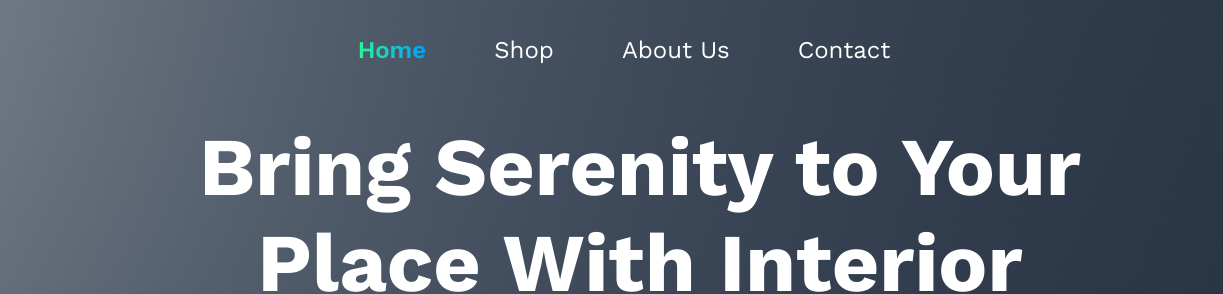
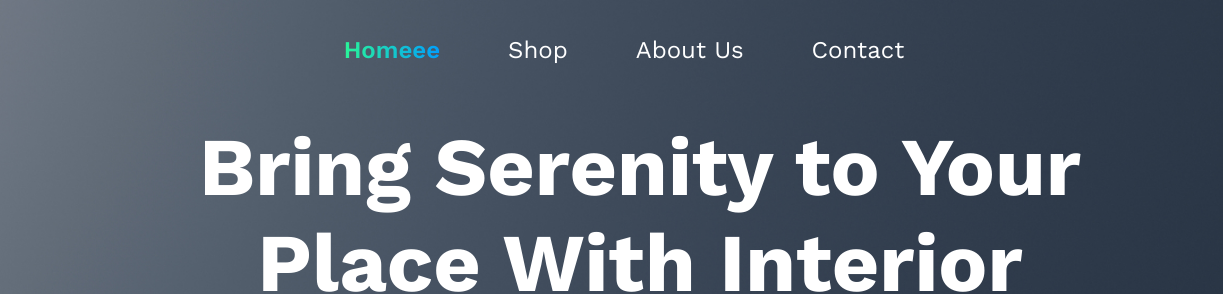
Before and after one commit to ElijahP777/Plant4, a website: page app/index.html in a window 1280 px wide. Shown: the top 294 px of the page, 0-1223 px from the left. Drawn offline with nearby package versions, Linux system fonts and the light colour scheme.

```diff
--- a/app/index.html
+++ b/app/index.html
@@ -23,7 +23,7 @@
                 <ul class="menu__list">
                   <li class="menu__list-item">
                     <a class="menu__list-link menu__list-link-active" href="#"
-                      >Home</a
+                      >Homeee</a
                     >
                   </li>
                   <li class="menu__list-item">
```
